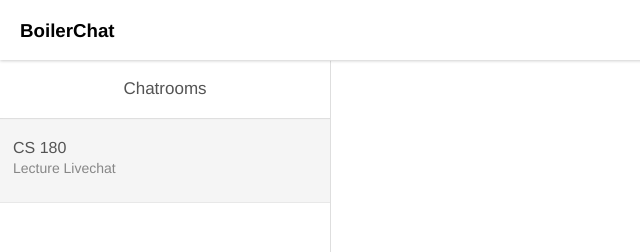
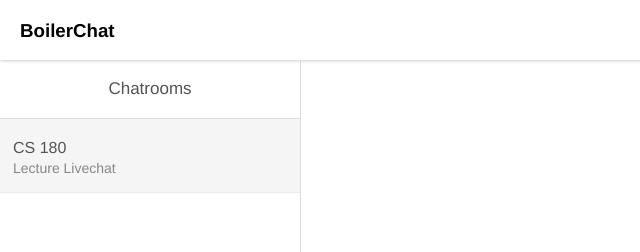
Before and after one commit to petercunha/BoilerChat, a website: page frontend/index.html in a window 1280 px wide. Shown: the top 252 px of the page, 0-640 px from the left. Drawn offline with nearby package versions, Linux system fonts and the light colour scheme; some packages are replaced by stand-ins of ours; no server answers; a script that the page names is missing.

Commit message:
Improve chat interface

```diff
--- a/frontend/css/chatroom.css
+++ b/frontend/css/chatroom.css
@@ -211,7 +211,7 @@ header {
 }
 
 header .logo {
-  background-image: url(/images/logo.svg);
+  /*background-image: url(/images/logo.svg);*/
   width: 80px;
   height: 21px;
   margin: 20px;
@@ -253,7 +253,7 @@ header .profile-container p {
 }
 
 #app .menu {
-  width: 330px;
+  width: 300px;
   position: absolute;
   top: 0;
   bottom: 0;
@@ -299,7 +299,7 @@ header .profile-container p {
 #app .menu ul li {
   box-shadow: 0 1px 0 0 rgba(0, 0, 0, .09);
   padding: 13px;
-  min-height: 58px;
+  min-height: 48px;
   cursor: pointer
 }
 
@@ -366,7 +366,7 @@ header .profile-container p {
 
 #app .chat {
   position: absolute;
-  left: 330px;
+  left: 300px;
   top: 0;
   right: 0;
   bottom: 0
--- a/frontend/js/chatroom.js
+++ b/frontend/js/chatroom.js
@@ -31,6 +31,8 @@ socket.on('updatechat', function(username, data) {
 	if (user == username) {
 		$('#conversation').append(`
         <li class="user">
+						<label>${username}</label>
+						</br>
             <p>${data}</p>
         </li>
         `)
```
